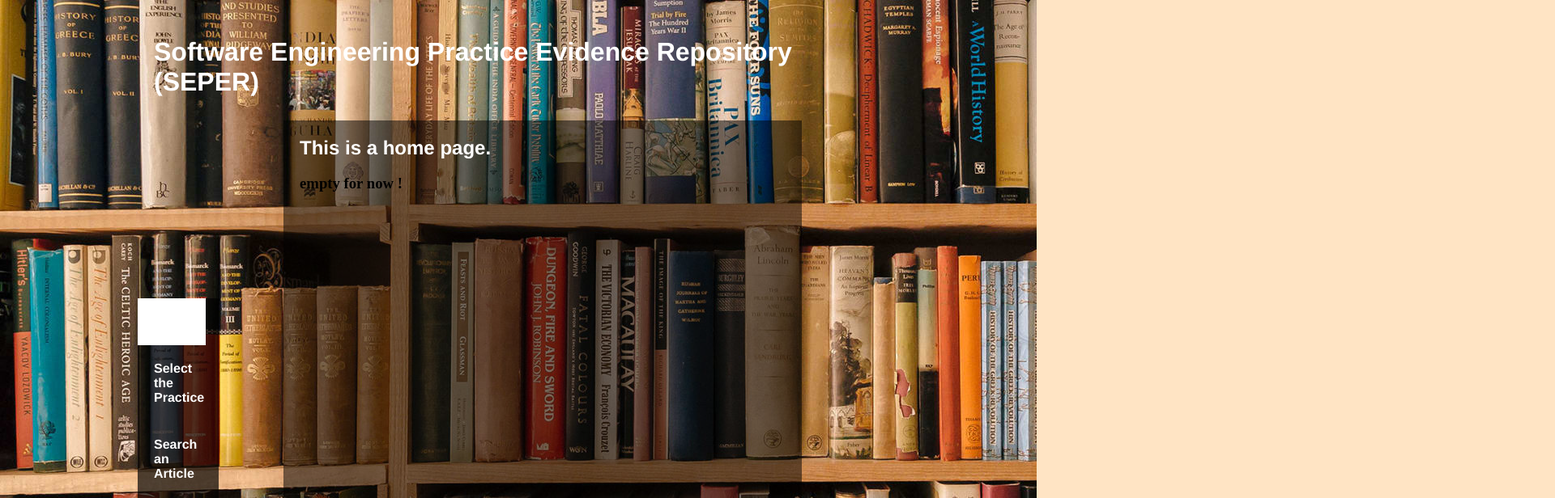
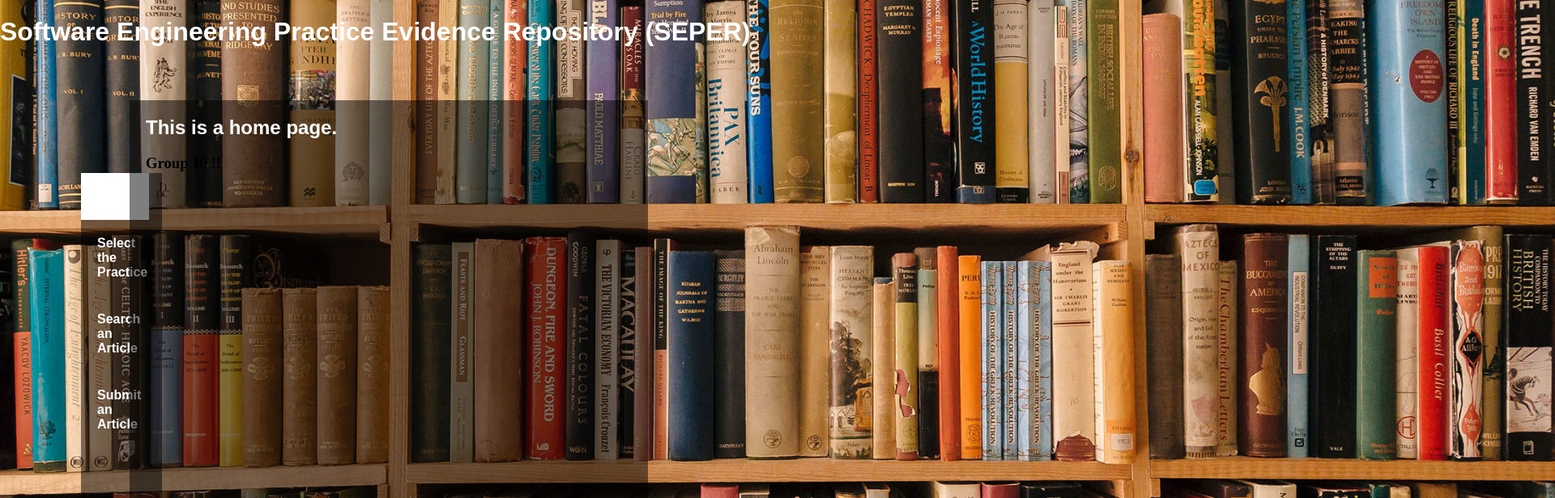
Before and after one commit to feederze/2022_S1_CISE_Assignment1B_Group10, a React (Create React App) app in the folder frontend/: page / in a window 1280 px wide. Shown: the top 616 px of the page at 81% size, 1920 px wide, since content can reach past the window. Built offline with nearby package versions, Linux system fonts and the light colour scheme.

Commit message:
Index UI Test

```diff
--- a/frontend/src/index.css
+++ b/frontend/src/index.css
@@ -1,9 +1,9 @@
 body {
   background-image: url(bg.jpg);
-  background-color: bisque;
-  width: 900px;
-  height: 750px;
-  margin: auto;
+  background-color: rgb(255, 195, 121);
+  width: 1920px;
+  height: 1080px;
+  margin: 0;
   position: absolute;
   top: 0;
   left: 0;
@@ -12,21 +12,21 @@
 }
 
 h1, h2, p, ul, li {
-  font-family: Helvetica;
+  font-family: Arial;
   color: #FFF;
 }
 
 ul.header li {
   display: inline;
   list-style-type: none;
-  margin: 0;
+  margin: auto;
 }
 ul.header {
-  background-color: rgba(0, 0, 0, 0.678);
+  background-color: rgba(0, 0, 0, 0.5);
   width: 100px;
-  height: 560;
+  height: 800px;
   position: absolute;
-  right: 820px;
+  left: 100px;
   bottom: 50px;
   padding: 0;
 }
@@ -38,7 +38,7 @@
   display: inline-block;
 }
 .content {
-  background-color: rgba(0, 0, 0, 0.514);
+  background-color: rgba(0, 0, 0, 0.5);
   width: 600px;
   height: 518px;
   position: absolute;
--- a/frontend/src/pages/Home.js
+++ b/frontend/src/pages/Home.js
@@ -4,7 +4,7 @@
     return (
       <div>
         <h2>This is a home page.</h2>
-        <h3> empty for now ! </h3>
+        <h3> Group 10 !! </h3>
       </div>
     );
   }
```
